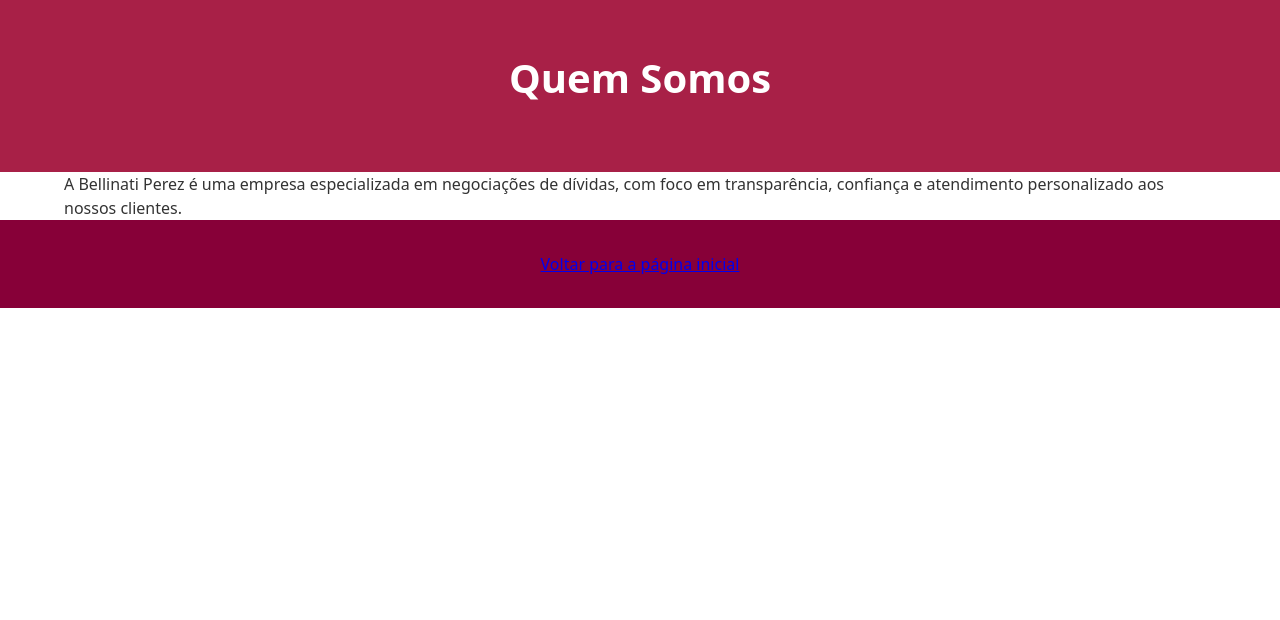
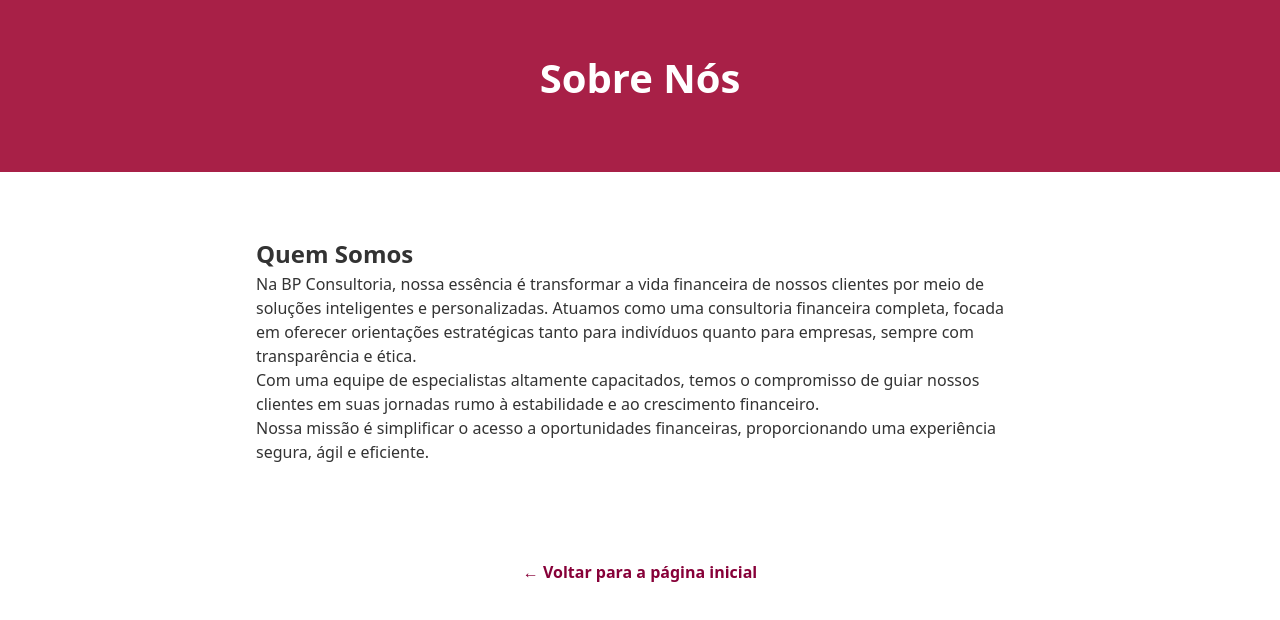
Before and after one commit to HFcorretora/belli, a plain HTML site: page quem-somos.html in a window 1280 px wide. Drawn offline with Linux system fonts and the light colour scheme.

Commit message:
Update quem-somos.html

```diff
--- a/quem-somos.html
+++ b/quem-somos.html
@@ -3,23 +3,34 @@
 <head>
   <meta charset="UTF-8" />
   <meta name="viewport" content="width=device-width, initial-scale=1" />
-  <title>Quem Somos - Bellinati Perez</title>
+  <title>Sobre Nós - Bellinati Perez</title>
   <link rel="stylesheet" href="styles.css" />
 </head>
 <body>
   <header class="hero">
     <div class="container">
-      <h1>Quem Somos</h1>
+      <h1>Sobre Nós</h1>
     </div>
   </header>
 
-  <section class="container">
-    <p>A Bellinati Perez é uma empresa especializada em negociações de dívidas, com foco em transparência, confiança e atendimento personalizado aos nossos clientes.</p>
+  <section class="container" style="padding: 2rem 1rem; max-width: 800px; margin: 2rem auto;">
+    <h2>Quem Somos</h2>
+    <p>
+      Na BP Consultoria, nossa essência é transformar a vida financeira de nossos clientes por meio de soluções inteligentes e personalizadas. Atuamos como uma consultoria financeira completa, focada em oferecer orientações estratégicas tanto para indivíduos quanto para empresas, sempre com transparência e ética.
+    </p>
+    <p>
+      Com uma equipe de especialistas altamente capacitados, temos o compromisso de guiar nossos clientes em suas jornadas rumo à estabilidade e ao crescimento financeiro.
+    </p>
+    <p>
+      Nossa missão é simplificar o acesso a oportunidades financeiras, proporcionando uma experiência segura, ágil e eficiente.
+    </p>
   </section>
 
-  <footer class="footer bg-dark text-white py-8">
-    <div class="container text-center">
-      <p><a href="index.html" class="btn-voltar">Voltar para a página inicial</a></p>
+  <footer class="footer bg-footer" style="background-color:#ffffff; padding: 2rem 1rem; text-align:center;">
+    <div class="container">
+      <p>
+        <a href="index.html" class="btn-voltar" style="color:#870038; text-decoration:none; font-weight:bold;">&larr; Voltar para a página inicial</a>
+      </p>
     </div>
   </footer>
 </body>
```
